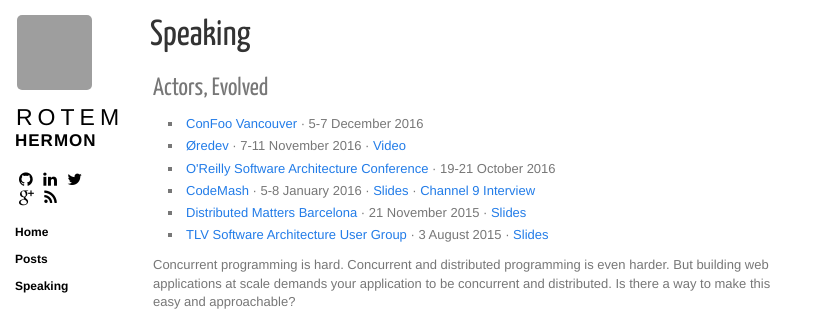
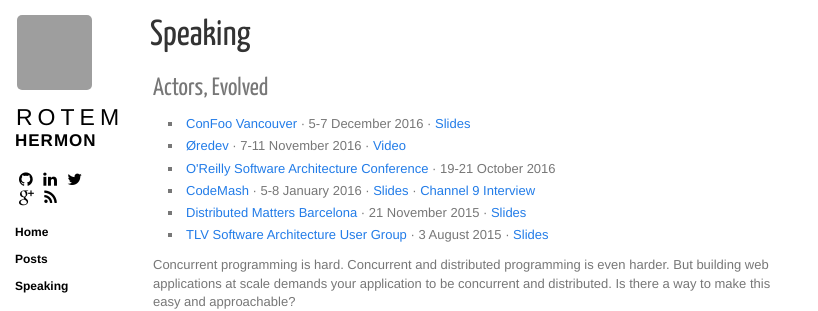
Before and after one commit to rore/rore.github.com, a Jekyll site: the page built from speaking.html, in a window 1280 px wide, cut to the strip 0-311 px from the top of the page. Shown: the whole strip, without its empty margins (0-818 px from the left). Built offline with Jekyll 4.4.1, drawn with Linux system fonts in a browser that asks for light colours; nearby versions of some CDN libraries; grey boxes are pictures that could not be loaded.

Commit message:
Update speaking.html

```diff
--- a/speaking.html
+++ b/speaking.html
@@ -10,7 +10,7 @@ title: "Speaking"
             <h3>Actors, Evolved</h3>
             <ul class="sublist">
                 <li>
-                    <a href="https://confoo.ca/en/yvr2016/session/actors-evolved" target="_blank" >ConFoo Vancouver</a> &middot; 5-7 December 2016
+                    <a href="https://confoo.ca/en/yvr2016/session/actors-evolved" target="_blank" >ConFoo Vancouver</a> &middot; 5-7 December 2016 &middot; <a href="https://speakerdeck.com/rore/actors-evolved" target="_blank">Slides</a>
                 </li>
                 <li>
                     <a href="http://www.oredev.org/2016/sessions/actors-evolved" target="_blank" >Øredev</a> &middot; 7-11 November 2016 &middot; <a href="https://vimeo.com/190911340" target="_blank">Video</a>
```
